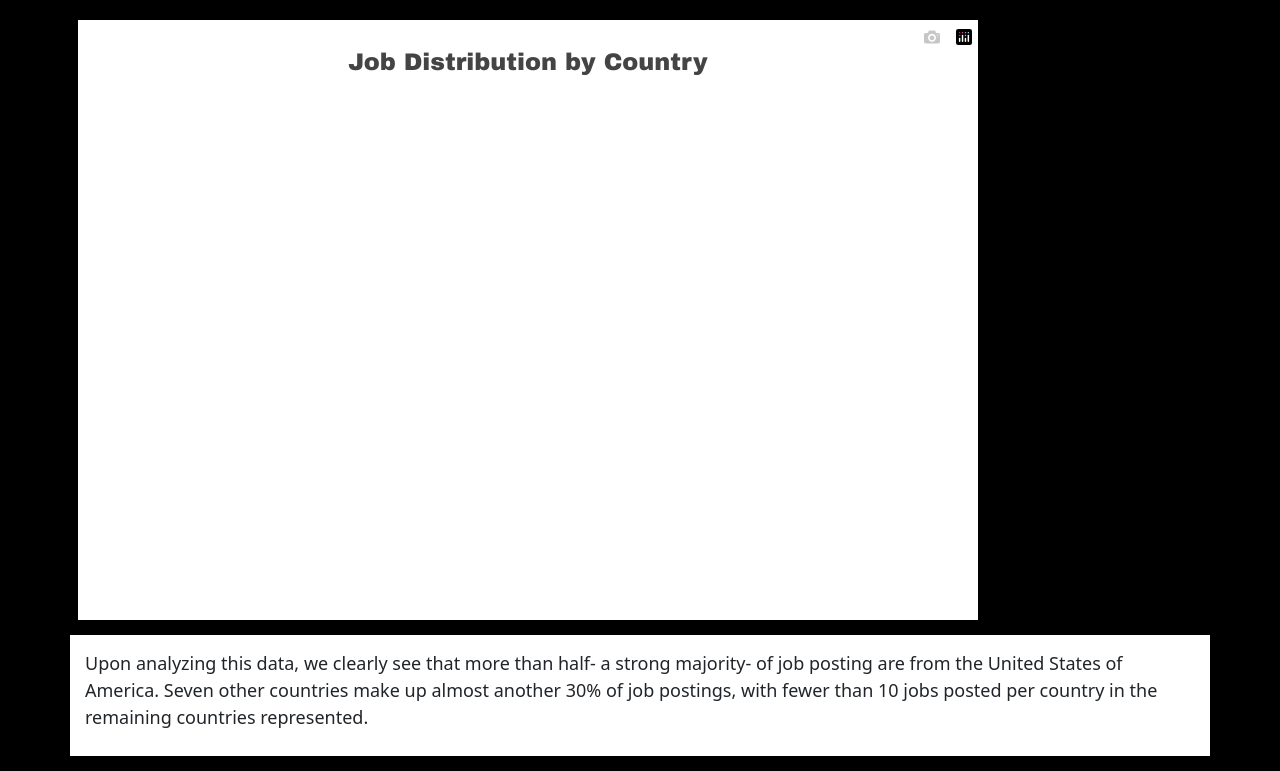
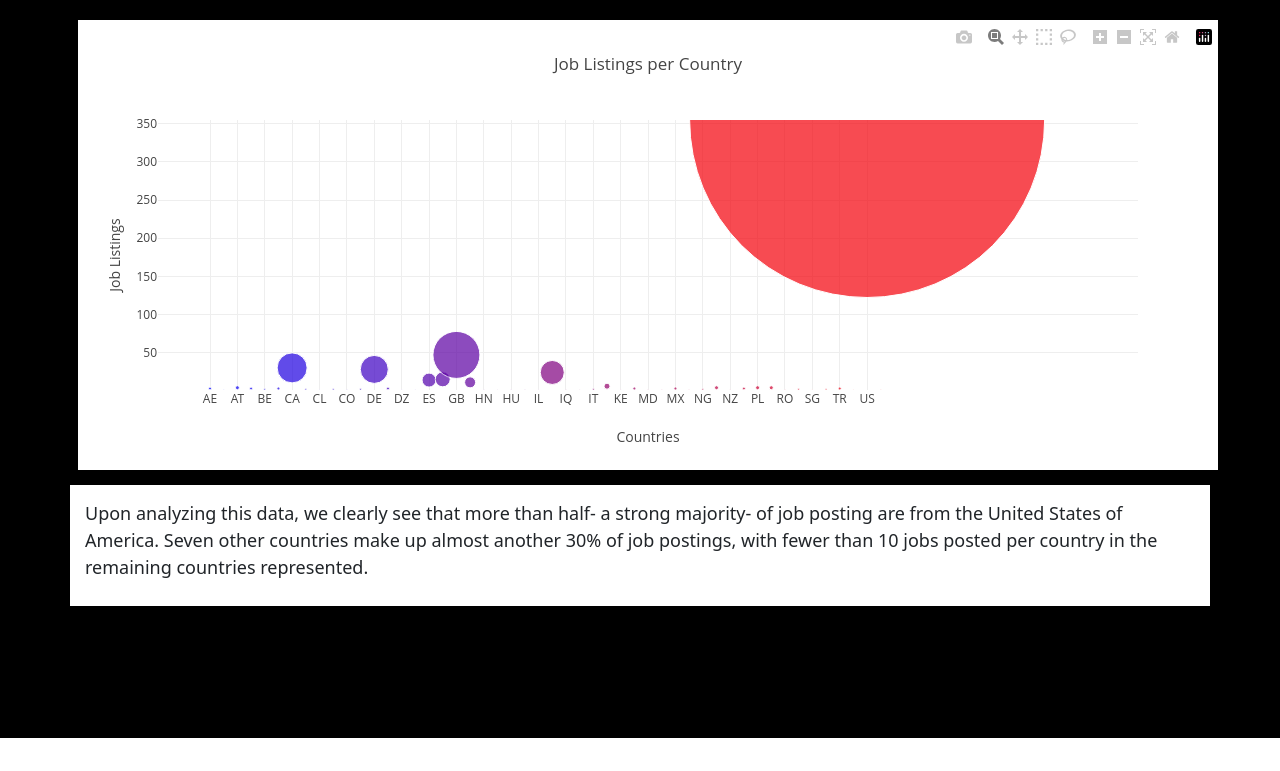
Before and after one commit to hadamzz/Data_Science_Analytics_Job_Data_Visualization_Dashboard, a Flask app: page /country in a window 1280 px wide. Shown: the part 62-833 px from the top of the page. After the commit the page ends 800 px from the top, so only its background shows below. Run offline with Flask 2, Linux system fonts and the light colour scheme; data comes from the database, SQL or seed files in the repository; some libraries are stand-ins or nearby versions.

Commit message:
country files modified

```diff
--- a/static/js/country.js
+++ b/static/js/country.js
@@ -1,57 +1,128 @@
-// // // Read the json file from the url to confirm and understand the data architecture // // //
-
-// URL for fetching the data
 const link = '/api/country_data';
 
-// Use the d3.json function to read in the data from the url
-const dataProm = d3.json(link)
+// // Use the d3.json function to read in the data from the url
+const dataset= d3.json(link);
 
-// Print to console to confirm
-console.log(dataProm)
+// // Print to console to confirm
+console.log(dataset);
 
-// Use "then" method on the promised data (dataProm) to passin a function
-dataProm.then(function(data){
+dataset.then(function(data){
     console.log(data)
-    // console.log(Object.keys(data));
-    // console.log(Object.values(data));
+     //console.log(Object.keys(data));
+     //console.log(Object.values(data));
 })
 
 
-// // // // Create function for plotChart (pie chart) // // //
 
-function plotChart() {
-  // Read in the data from the Link
-  dataProm.then((data => {
+// funtion that builds the bubble chart
+//function buildBubbleChart(sample)
+//{
+     // use d3.json in order to get all of the data
+     d3.json(link).then((data) => {
 
-    // Extract data from dictionary for plotting
-    var job_count = Object.values(data);
-    var country = Object.keys(data);
 
-    // Horizontal Bar Chart
-    // 'text' is used to add hovertext
-    var trace1 = {
-      values: job_count,
-      labels: country,
-      name: 'Country',
-      type: 'pie',
-      marker: {
-        color: '#e377c2',
-        line: {color: 'rgb(8,48,107)', width: 1.5}
-      }
-    };
+        let country_name = ['AE','AS','AT','AU','BE','BR','CA','CH','CL','CN','CO','CZ','DE','DK','DZ','EE','ES','FR','GB','GR','HN','HR','HU','IE','IL','IN','IQ','IR','IT','JP','KE','LU','MD','MT','MX','MY','NG','NL','NZ','PK','PL','PT','RO','RU','SG','SI','TR','UA','US','VN']
+        let country_job_num = [3,1,4,3,2,3,30,2,1,2,1,2,28,3,1,1,14,15,47,11,1,1,1,1,1,24,1,1,2,6,1,3,1,1,3,1,2,4,1,3,4,4,1,2,1,2,3,1,355,1]
 
-    var data = [trace1]
-    var layout = {
-        title: {text: 'Job Distribution by Country', font: {family: 'Arial Black', size: 24}},
-        height: 600,
-        width: 900
-    };
+        color_array = [];
 
-    // Plot the bar chart (@ div with id='bar' in country.html)
-    Plotly.newPlot('bar', data, layout);
+        let i = 0;
+        color_num = 120;
 
-  }));
-};
+        while (i <= country_name.length) {
+            color_array.push(color_num);
+            i++;
+            color_num = color_num +5;
+        }
 
-// Call the 'plotChart' function //
-plotChart()
+
+        // set up the bubble chart
+        let bubbleChart = {
+            y: country_job_num,
+            //x: otu_ids,
+            x:country_name,
+            text: country_name,
+            mode: "markers",
+            marker: {
+                size: country_job_num,
+                color: color_array,
+                colorscale: "Bluered"
+            }
+        };
+
+        // set up the layout
+        let layout = {
+            title: "Job Listings per Country",
+            hovermode: "closest",
+            xaxis: {title: "Countries"},
+            yaxis: {title: "Job Listings"}
+        };
+
+        // call Plotly to plot the bubble chart on the page
+        Plotly.newPlot("bubblechart", [bubbleChart], layout)
+    });
+
+
+
+
+
+
+
+
+// // // // Read the json file from the url to confirm and understand the data architecture // // //
+
+// // URL for fetching the data
+// const link = '/api/country_data';
+
+// // Use the d3.json function to read in the data from the url
+// const dataProm = d3.json(link)
+
+// // Print to console to confirm
+// console.log(dataProm)
+
+// // Use "then" method on the promised data (dataProm) to passin a function
+// dataProm.then(function(data){
+//     console.log(data)
+//     // console.log(Object.keys(data));
+//     // console.log(Object.values(data));
+// })
+
+
+// // // // // Create function for plotChart (pie chart) // // //
+
+// function plotChart() {
+//   // Read in the data from the Link
+//   dataProm.then((data => {
+
+//     // Extract data from dictionary for plotting
+//     var job_count = Object.values(data);
+//     var country = Object.keys(data);
+
+//     // Horizontal Bar Chart
+//     // 'text' is used to add hovertext
+//     var trace1 = {
+//       values: job_count,
+//       labels: country,
+//       name: 'Country',
+//       type: 'pie',
+//       marker: {
+//         color: '#e377c2',
+//         line: {color: 'rgb(8,48,107)', width: 1.5}
+//       }
+//     };
+
+//     var data = [trace1]
+//     var layout = {
+//         title: {text: 'Job Distribution by Country', font: {family: 'Arial Black', size: 24}},
+//         height: 600,
+//         width: 900
+//     };
+
+//     // Plot the bar chart (@ div with id='bar' in country.html)
+//     Plotly.newPlot('bar', data, layout);
+
+//   }));
+// };
+
+// // Call the 'plotChart' function //
+// plotChart()
--- a/templates/country.html
+++ b/templates/country.html
@@ -22,10 +22,10 @@
   {% include "navbar.html" %}
 
 
-  <!-- Start of 'country pie chart' container -->
+  <!-- Start of 'country bubble chart' container -->
   <div class="container">
   <div class="row">
-    <div id="bar"></div>
+    <div id="bubblechart"></div>
   </div>
   </div>
 
```
